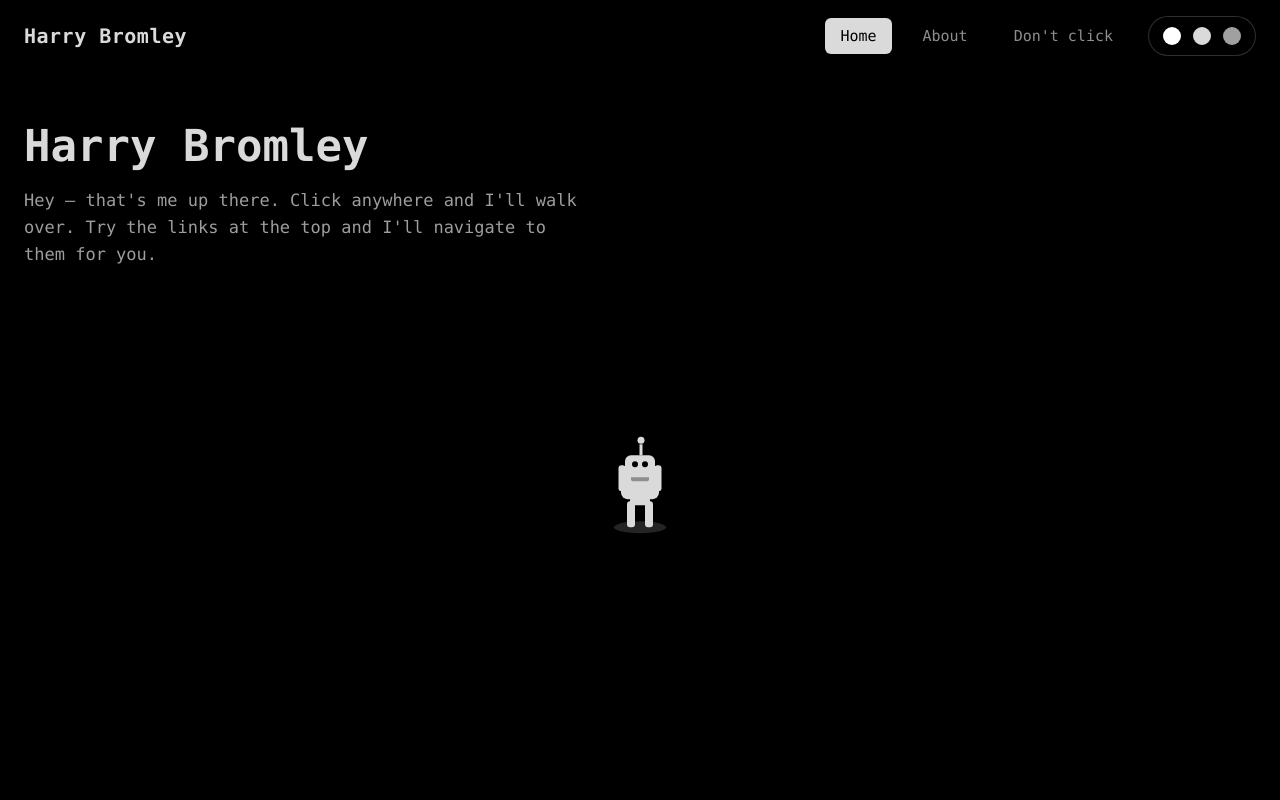
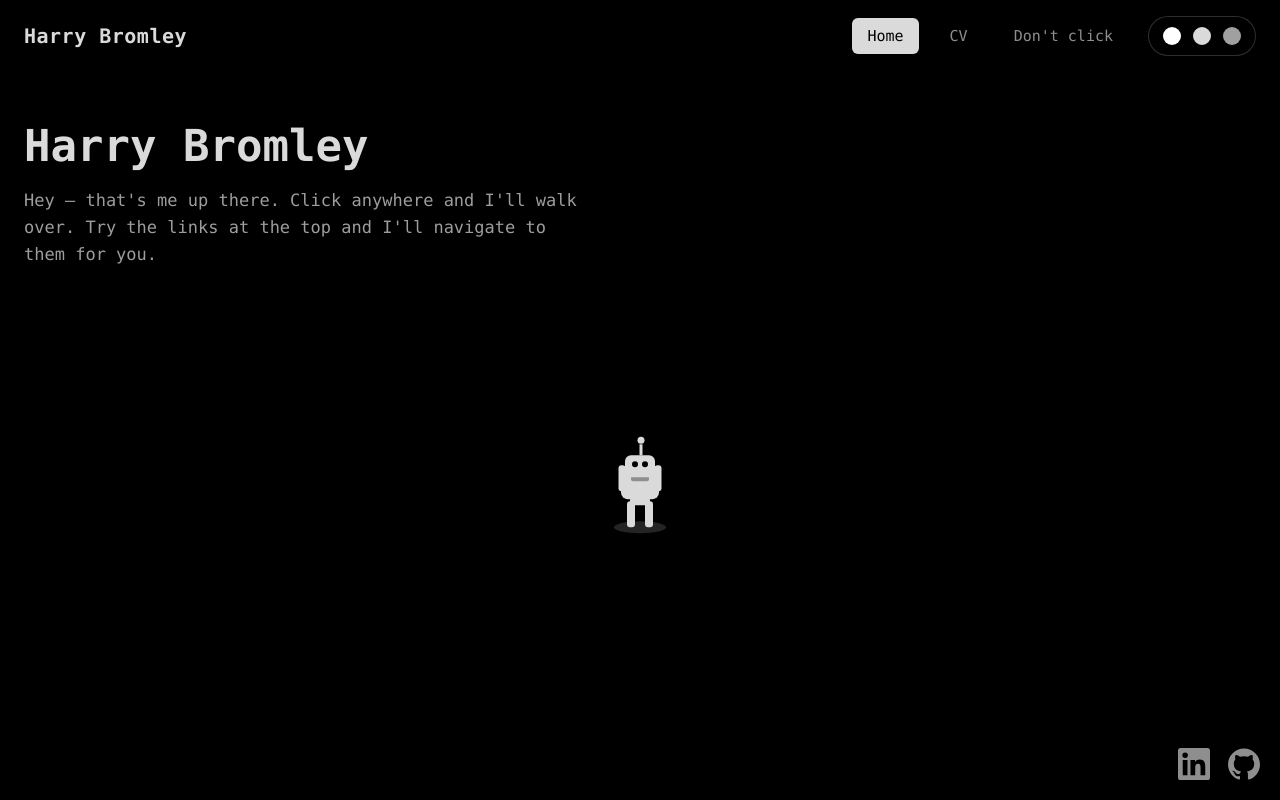
Before and after one commit to Harry1412/website, a React (Vite) app: page / in a window 1280 px wide. Built offline with nearby package versions, Linux system fonts and the light colour scheme.

Commit message:
Add github and linkedin profile links

```diff
--- a/src/App.jsx
+++ b/src/App.jsx
@@ -5,6 +5,7 @@
 import AboutPage from './pages/AboutPage'
 import SurprisePage from './pages/SurprisePage'
 import { ACCENTS } from './components/ColourSlider'
+import SocialLinks from './components/SocialLinks'
 
 const EXPAND_MS = 340
 const CONTRACT_MS = 420
@@ -86,8 +87,18 @@
     [schedule],
   )
 
+  const handleSocial = useCallback((node) => {
+    if (!robotRef.current || !node) return
+    const rect = node.getBoundingClientRect()
+    const x = rect.left - 40
+    const y = rect.top + rect.height / 2
+    robotRef.current.walkTo(x, y, () => {
+      robotRef.current.doWave()
+    })
+  }, [])
+
   let page
-  if (route === '/about') page = <AboutPage />
+  if (route === '/cv') page = <AboutPage />
   else if (route === '/surprise')
     page = <SurprisePage solved={solved} onSolve={() => setSolved(true)} />
   else page = <HomePage />
@@ -104,6 +115,7 @@
         accent={accent}
         onAccentChange={setAccent}
       />
+      {route === '/' && <SocialLinks onActivate={handleSocial} />}
       {cover && (
         <div
           className="cover"
--- a/src/components/NavBar.jsx
+++ b/src/components/NavBar.jsx
@@ -3,7 +3,7 @@
 
 const ITEMS = [
   { label: 'Home', route: '/' },
-  { label: 'About', route: '/about' },
+  { label: 'CV', route: '/cv' },
   { label: "Don't click", route: '/surprise' },
 ]
 
--- /dev/null
+++ b/src/components/SocialLinks.jsx
@@ -0,0 +1,40 @@
+const LINKS = [
+  {
+    name: 'LinkedIn',
+    href: 'https://www.linkedin.com/in/harry-bromley-0910741a1/',
+    path: 'M20.447 20.452h-3.554v-5.569c0-1.328-.027-3.037-1.852-3.037-1.853 0-2.136 1.445-2.136 2.939v5.667H9.351V9h3.414v1.561h.046c.477-.9 1.637-1.85 3.37-1.85 3.601 0 4.267 2.37 4.267 5.455v6.286zM5.337 7.433a2.062 2.062 0 01-2.063-2.065 2.064 2.064 0 112.063 2.065zm1.782 13.019H3.555V9h3.564v11.452zM22.225 0H1.771C.792 0 0 .774 0 1.729v20.542C0 23.227.792 24 1.771 24h20.451C23.2 24 24 23.227 24 22.271V1.729C24 .774 23.2 0 22.222 0h.003z',
+  },
+  {
+    name: 'GitHub',
+    href: 'https://github.com/Harry1412',
+    path: 'M12 .297c-6.63 0-12 5.373-12 12 0 5.303 3.438 9.8 8.205 11.385.6.113.82-.258.82-.577 0-.285-.01-1.04-.015-2.04-3.338.724-4.042-1.61-4.042-1.61C4.422 18.07 3.633 17.7 3.633 17.7c-1.087-.744.084-.729.084-.729 1.205.084 1.838 1.236 1.838 1.236 1.07 1.835 2.809 1.305 3.495.998.108-.776.417-1.305.76-1.605-2.665-.3-5.466-1.332-5.466-5.93 0-1.31.465-2.38 1.235-3.22-.135-.303-.54-1.523.105-3.176 0 0 1.005-.322 3.3 1.23.96-.267 1.98-.399 3-.405 1.02.006 2.04.138 3 .405 2.28-1.552 3.285-1.23 3.285-1.23.645 1.653.24 2.873.12 3.176.765.84 1.23 1.91 1.23 3.22 0 4.61-2.805 5.625-5.475 5.92.42.36.81 1.096.81 2.22 0 1.606-.015 2.896-.015 3.286 0 .315.21.69.825.57C20.565 22.092 24 17.592 24 12.297c0-6.627-5.373-12-12-12',
+  },
+]
+
+export default function SocialLinks({ onActivate }) {
+  return (
+    <div className="socials">
+      {LINKS.map((l) => (
+        <a
+          key={l.name}
+          className="social-link"
+          href={l.href}
+          target="_blank"
+          rel="noreferrer noopener"
+          aria-label={l.name}
+          onClick={(e) => onActivate(e.currentTarget)}
+        >
+          <svg
+            viewBox="0 0 24 24"
+            width="32"
+            height="32"
+            fill="currentColor"
+            aria-hidden="true"
+          >
+            <path d={l.path} />
+          </svg>
+        </a>
+      ))}
+    </div>
+  )
+}
--- a/src/game/robot.js
+++ b/src/game/robot.js
@@ -4,6 +4,7 @@
 const UNPACK_LOWER = 0.25
 const UNPACK_TOTAL = UNPACK_RAISE + UNPACK_HOLD + UNPACK_LOWER
 const REACH_DURATION = 0.55
+const WAVE_DURATION = 0.9
 const EASE = (t) => t * t * (3 - 2 * t)
 const FLOOR_CELLS = 3
 const FLOOR_GAP = 4
@@ -51,6 +52,8 @@
     this.mouseX = null
     this.mouseY = null
     this.wave = 0
+    this.waveTime = 0
+    this.onWaveDone = null
     this.showFloor = false
     this.dance = 0
     this.accent = '#ffffff'
@@ -82,6 +85,12 @@
     this.state = 'reaching'
     this.unpackTime = 0
     this.onReachDone = onDone || null
+  }
+
+  doWave(onDone) {
+    this.state = 'waving'
+    this.waveTime = 0
+    this.onWaveDone = onDone || null
   }
 
   update(dt) {
@@ -119,9 +128,19 @@
       if (this.unpackTime >= UNPACK_TOTAL) {
         this.state = 'idle'
       }
+    } else if (this.state === 'waving') {
+      this.waveTime += dt
+      if (this.waveTime >= WAVE_DURATION) {
+        this.state = 'idle'
+        const cb = this.onWaveDone
+        this.onWaveDone = null
+        if (cb) cb()
+      }
     }
 
-    if (this.state === 'idle') {
+    if (this.state === 'waving') {
+      this.wave = Math.min(1, this.waveTime / 0.12)
+    } else if (this.state === 'idle') {
       const hovering =
         this.mouseX !== null &&
         this.mouseX >= this.x - 34 &&
--- a/src/index.css
+++ b/src/index.css
@@ -152,6 +152,28 @@
   }
 }
 
+.socials {
+  position: fixed;
+  bottom: 20px;
+  right: 20px;
+  z-index: 3;
+  display: flex;
+  gap: 18px;
+  pointer-events: auto;
+}
+
+.social-link {
+  display: inline-flex;
+  color: var(--accent, #ffffff);
+  opacity: 0.65;
+  transition: opacity 0.2s, transform 0.2s;
+}
+
+.social-link:hover {
+  opacity: 1;
+  transform: translateY(-2px);
+}
+
 .cover {
   position: fixed;
   inset: 0;
--- a/src/pages/AboutPage.jsx
+++ b/src/pages/AboutPage.jsx
@@ -16,7 +16,7 @@
 export default function AboutPage() {
   return (
     <section className="panel">
-      <h1>About</h1>
+      <h1>CV</h1>
       <p>
         A little about me… placeholder copy for now. The robot is unpacking
         somewhere new, so make yourself at home.
```
